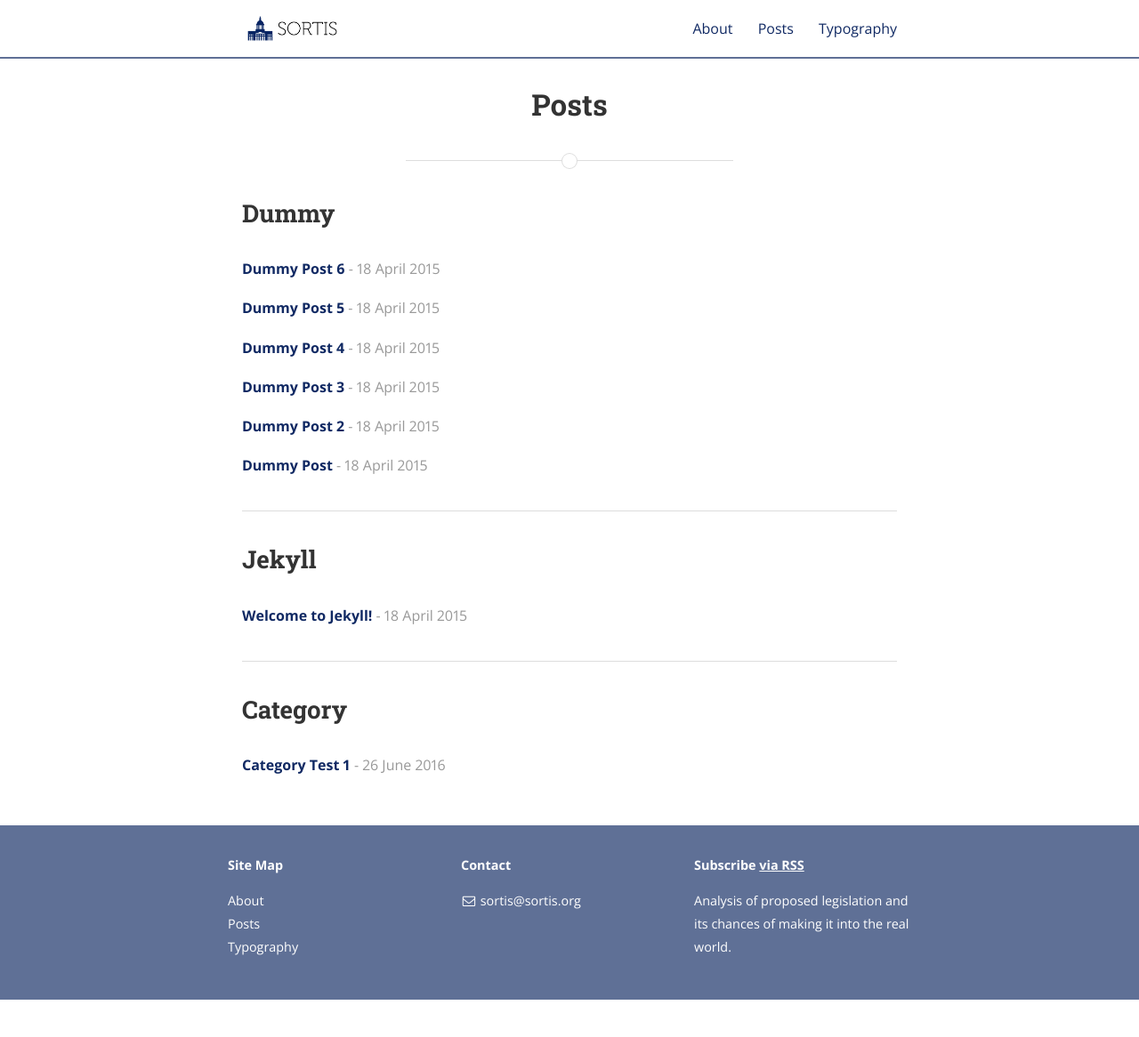
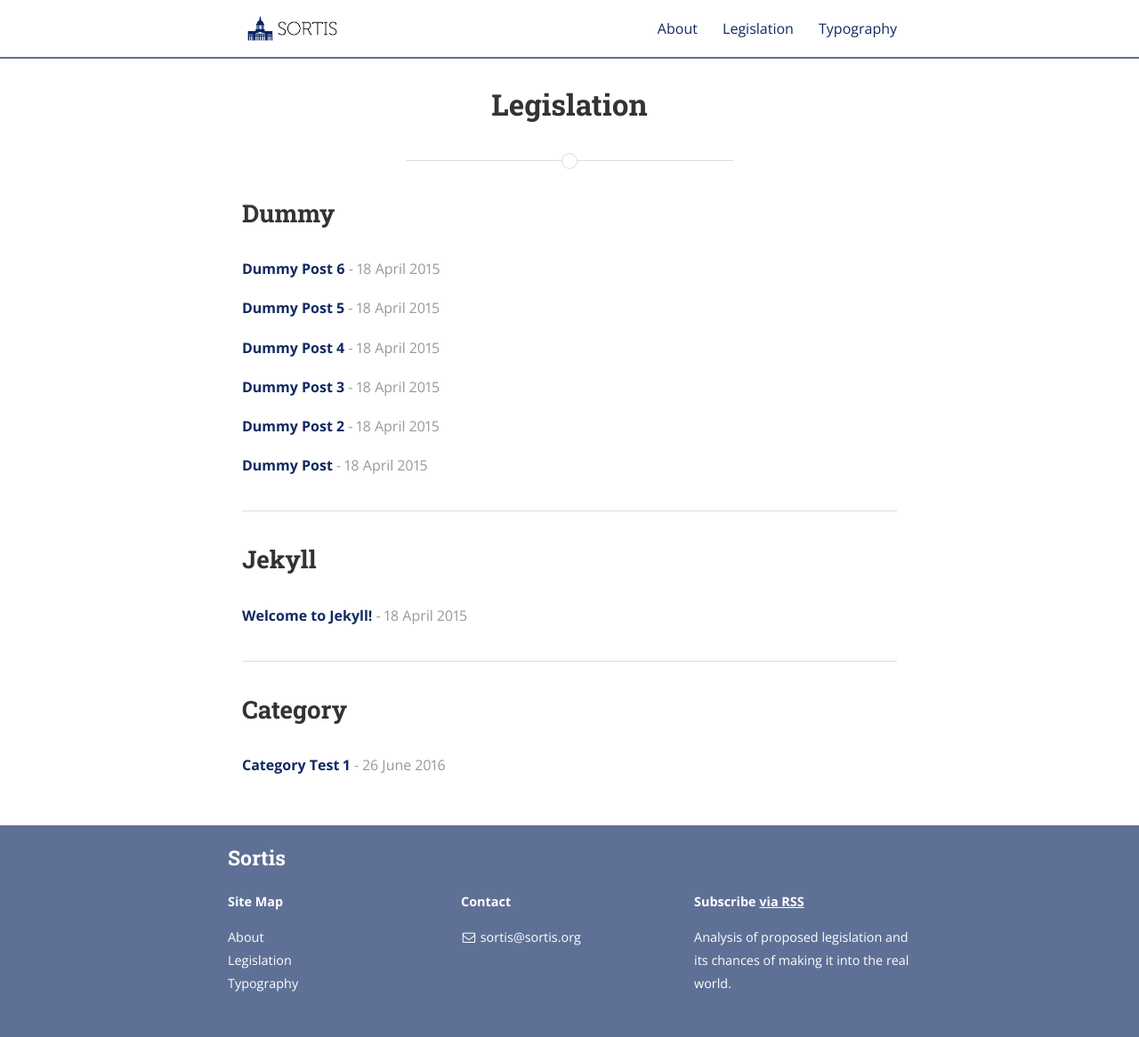
Before and after one commit to colinphipps/Sortis, a Jekyll site: the page built from posts.html, in a window 1280 px wide. Shown: the whole page at 89% size. Built offline with Jekyll 4.4.1, drawn with Linux system fonts in a browser that asks for light colours; nearby versions of some CDN libraries; a style sheet for code colours, icons or effects is not loaded; before the commit the page ends 1124 px from its top, so only the background shows below that.

Commit message:
Renaming stuff

```diff
--- a/_config.yml
+++ b/_config.yml
@@ -8,7 +8,7 @@ exclude:
   - "/vendor/"
 
 # Site settings
-title:
+title: Sortis
 subtitle: "Analysis of proposed legislation and its chances of making it into the real world."
 email: sortis@sortis.org
 name: Colin Phipps
--- a/posts.html
+++ b/posts.html
@@ -1,7 +1,7 @@
 ---
 layout: page
-title: "Posts"
-permalink: /posts/
+title: "Legislation"
+permalink: /legislation/
 ---
 
 {% for category in site.categories %}
```
